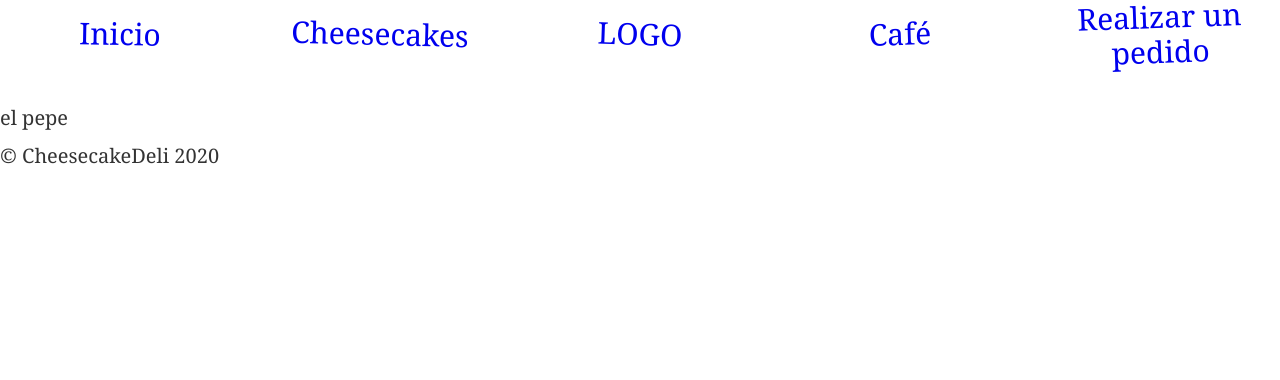
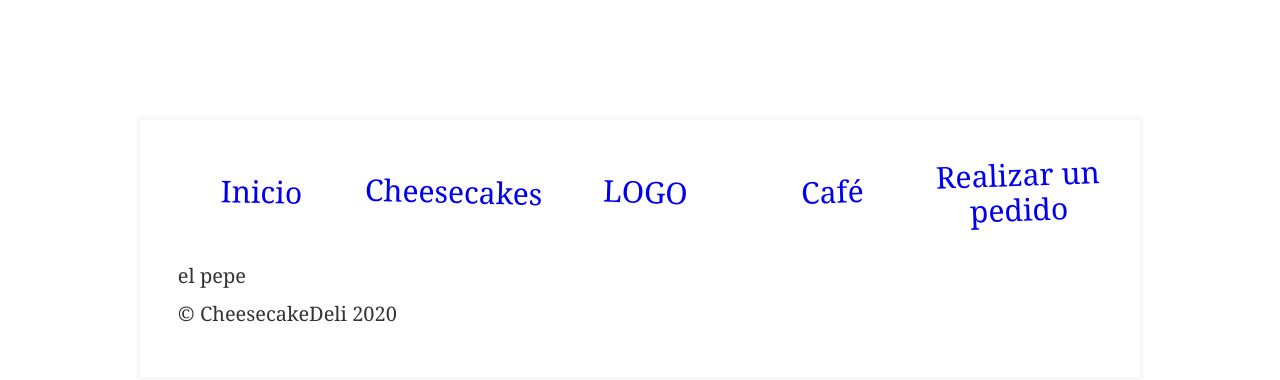
Before and after one commit to gabeduardo/Del, a Gatsby site: page / in a window 1280 px wide. Built offline with nearby package versions, Linux system fonts and the light colour scheme; Gatsby itself is replaced by a stand-in of ours.

Commit message:
TRabajando en el grid de las cheesecakes
grid y layout

```diff
--- a/src/components/Layout.js
+++ b/src/components/Layout.js
@@ -5,14 +5,40 @@ import Footer from './Footer'
 import Nav from './Nav'
 import GlobalStyles from '../styles/globalStyles'
 import 'normalize.css'
+import styled from 'styled-components'
+
+const SiteBorderStyles = styled.div`
+  max-width: 1000px;
+  margin: 12rem auto 4rem auto;
+  margin-top: clamp(2rem, 10vw, 12rem);
+
+  background-size: 1500px;
+  padding: 5px;
+  padding: clamp(5px, 1vw, 25px);
+  box-shadow: 0 0 5px 3px rgba(0, 0, 0, 0.044);
+  border: 5px solid white;
+  @media (max-width: 1100px) {
+    margin-left: 1.5rem;
+    margin-right: 1.5rem;
+  }
+`
+
+const ContentSTyles = styled.div`
+  background: white;
+  padding: 2rem;
+`
 
 export default function Layout({ children }) {
   return (
-    <div>
+    <>
       <GlobalStyles />
-      <Nav />
-      {children}
-      <Footer />
-    </div>
+      <SiteBorderStyles>
+        <ContentSTyles>
+          <Nav />
+          {children}
+          <Footer />
+        </ContentSTyles>
+      </SiteBorderStyles>
+    </>
   )
 }
--- a/src/pages/cheesecake.js
+++ b/src/pages/cheesecake.js
@@ -27,6 +27,9 @@ export const query = graphql`
         }
         image {
           asset {
+            fixed(width: 300, height: 200) {
+              ...GatsbySanityImageFixed
+            }
             fluid(maxWidth: 200) {
               ...GatsbySanityImageFluid
             }
```
Also changed, not shown: src/components/CheesecakeLists.js (+29 -6 lines).
